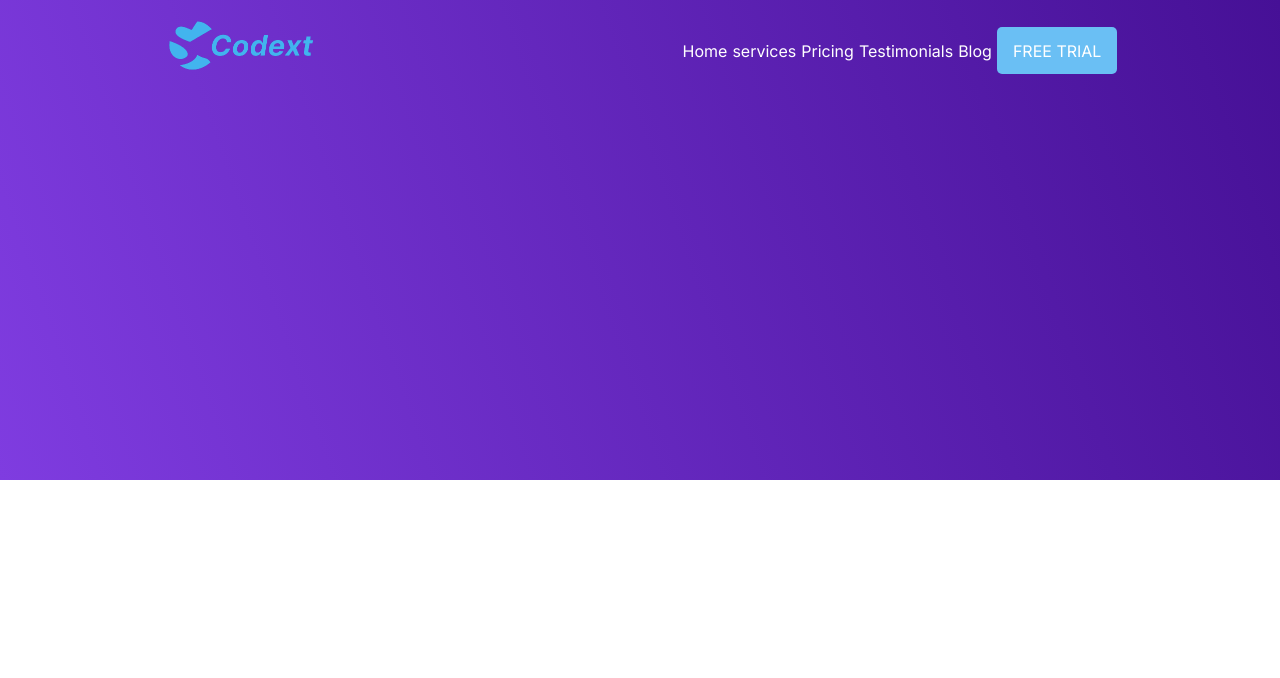
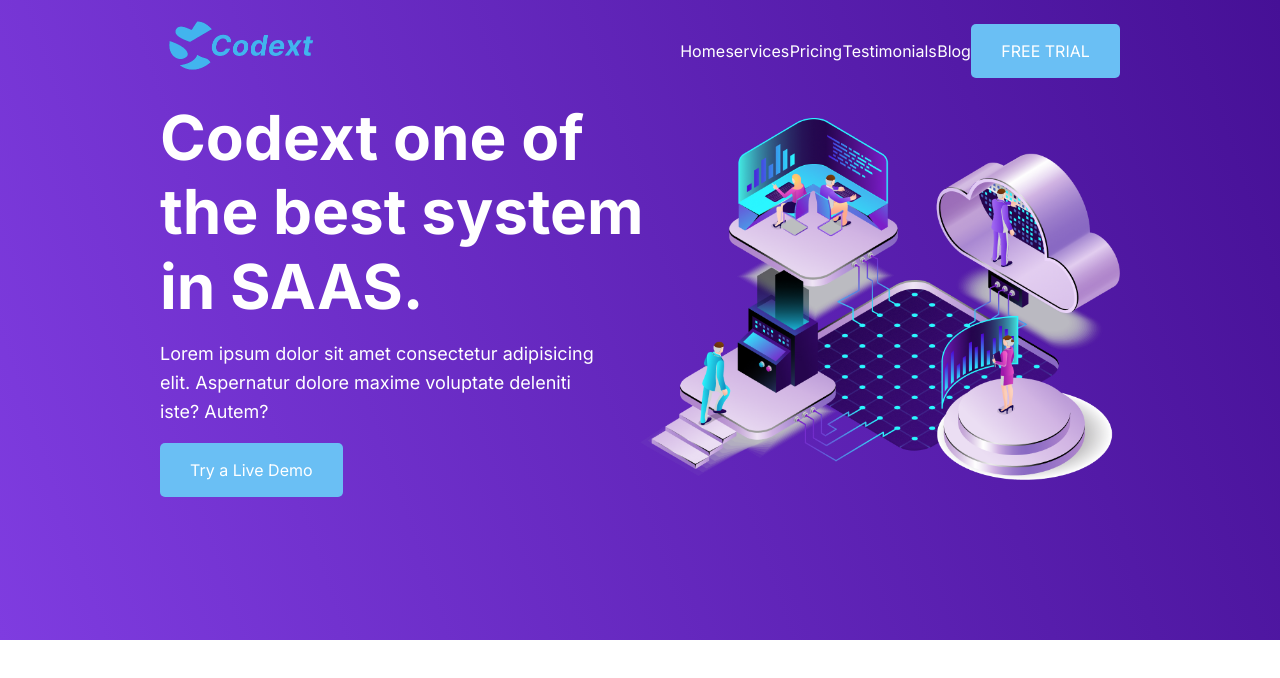
Before and after one commit to nathan-codes/codext-project, a plain HTML site: page index.html in a window 1280 px wide. Drawn offline with Linux system fonts and the light colour scheme.

Commit message:
header component  complete

```diff
--- a/index.html
+++ b/index.html
@@ -30,17 +30,24 @@
             <li>Pricing</li>
             <li>Testimonials</li>
             <li>Blog</li>
-            <li class="free-trial">FREE TRIAL</li>
+            <li class="primary-button">FREE TRIAL</li>
           </ul>
         </nav>
 
-
-
-        <section class="hero-Section>
-
+        <section class="hero-section container">
+          <div class="hero-text">
+            <h1 >Codext one of the best system in SAAS.</h1>
+            <p>
+              Lorem ipsum dolor sit amet consectetur adipisicing elit. Aspernatur dolore maxime voluptate deleniti iste? Autem?
+            </p>
+            <button class="primary-button">
+                Try a Live Demo
+            </button>
+          </div>
+          <div class="hero-image">
+            <img src="/assets/preview.png" alt="" />
+          </div>
         </section>
-
-
       </header>
     </main>
 
--- a/styles.css
+++ b/styles.css
@@ -43,6 +43,8 @@ select {
   font: inherit;
 }
 /*
+
+
   7. Avoid text overflows
 */
 p,
@@ -53,6 +55,16 @@ h4,
 h5,
 h6 {
   overflow-wrap: break-word;
+}
+
+button, input[type="submit"], input[type="reset"] {
+	background: none;
+	color: inherit;
+	border: none;
+	padding: 0;
+	font: inherit;
+	cursor: pointer;
+	outline: inherit;
 }
 /*
   8. Create a root stacking context
@@ -84,22 +96,21 @@ body {
 /* header styles */
 .header_bg {
   background: linear-gradient(251deg, #461096 0%, #7f3ce0 100%);
-  min-height: 60vh;
+  height: 40rem;
 }
 
 /* Navbar stylesd */
 nav.mainNav {
-    padding-top: 1rem ;
+  padding-top: 1rem;
   display: flex;
   justify-content: space-between;
   align-items: center;
   color: var(--white);
-
 }
 
 /* Logo Styles */
 
-img.logo{
+img.logo {
   display: inline-block;
   width: 50%;
 }
@@ -116,19 +127,53 @@ img.logo{
   transition: all 10ms ease-in-out;
 }
 
-.nav-links li:hover{
-    cursor: pointer;
-    color: rgb(41, 132, 163);
-    border-bottom: 1px solid rgb(41, 132, 163);
+.nav-links li:hover {
+  cursor: pointer;
+  color: rgb(41, 132, 163);
+  border-bottom: 1px solid rgb(41, 132, 163);
 }
 
-li.free-trial {
+/* Hero Section  */
 
-    background-color: rgb(106, 191, 244);
-    padding: .7rem 1rem;
-    border-radius: 5px;
-
+.hero-section {
+  padding-top: 1rem;
+  display: flex;
+  align-items: center;
+  justify-content: center;
 }
 
+.hero-section div {
+  width: 50%;
+}
 
-/* Hero Section Styles */
+.hero-text h1 {
+  color: white;
+  font-family: Inter;
+  font-size: 3.875rem;
+  font-style: normal;
+  font-weight: 600;
+  line-height: 120%; /* 4.65rem */
+  width: 31.125rem;
+}
+
+.hero-text p {
+  color: white;
+  font-family: Inter;
+  font-size: 1.125rem;
+  font-style: normal;
+  font-weight: 400;
+  line-height: 160%; /* 1.8rem */
+  width: 27.1875rem;
+  margin: 1rem 0;
+}
+
+.primary-button {
+  background-color: rgb(106, 191, 244);
+  color: white;
+  display: inline-flex;
+  padding: 0.9375rem 1.875rem;
+  justify-content: center;
+  align-items: center;
+  gap: 0.625rem;
+  border-radius: 0.3125rem;
+}
```
Also changed, not shown: assets/Group 396.png (deleted), assets/preview 1 (1).png (added), assets/preview 1.png (deleted), assets/preview.png (added).
